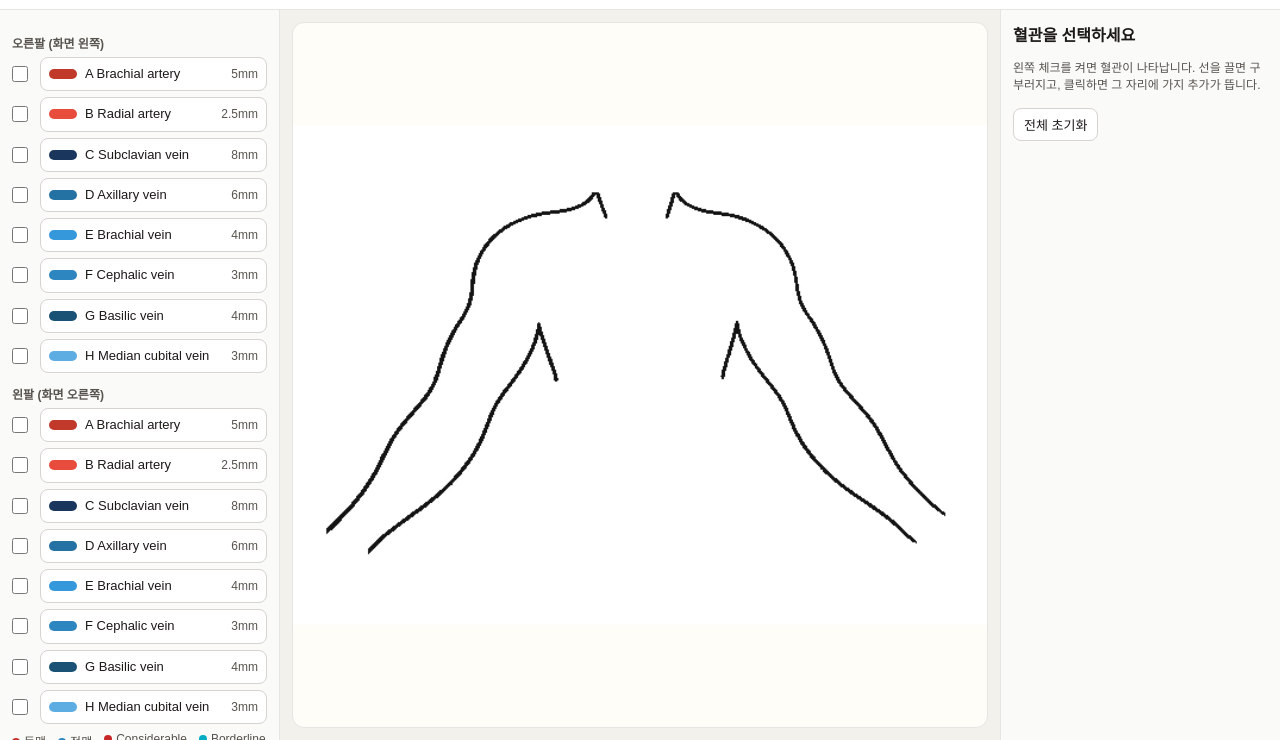
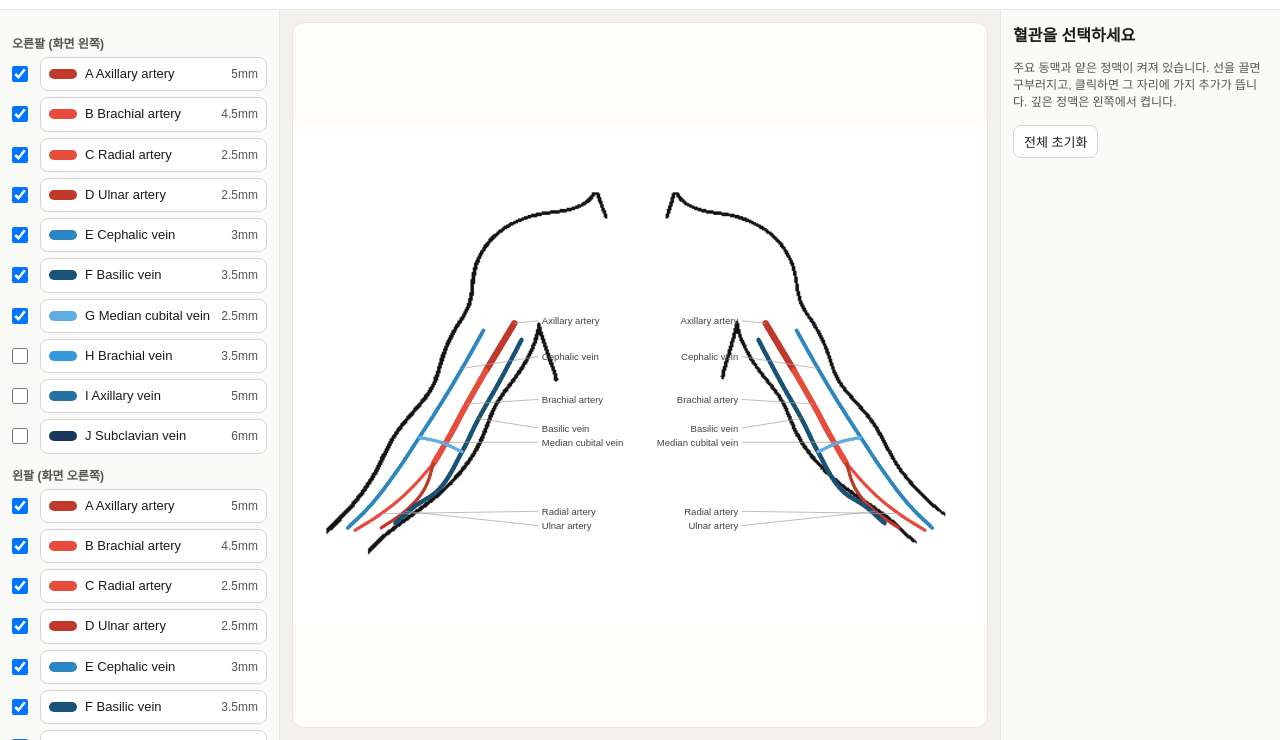
Before and after one commit to JangTaeSung/uddang, a plain HTML site: page index.html in a window 1280 px wide. Shown: the part 60-800 px from the top of the page. Drawn offline with Linux system fonts and the light colour scheme.

Commit message:
Show the upper-limb arteries and superficial veins as a connected course.
Axillary artery continues into the brachial artery and splits into the radial and ulnar arteries, with the cephalic and basilic veins linked by the median cubital vein. Names sit beside each vessel.

Co-authored-by: JangTaeSung <JangTaeSung@users.noreply.github.com>

```diff
--- a/js/app.js
+++ b/js/app.js
@@ -425,6 +425,7 @@ function renderVessels() {
   syncJunctions();
   vesselLayer.replaceChildren();
   labelLayer.replaceChildren();
+  const labels = [];
   for (const vessel of state.vessels) {
     if (!isShown(vessel)) continue;
     const center = curvePath(vessel.points);
@@ -439,29 +440,58 @@ function renderVessels() {
     hit.style.cursor = state.mode === "paint" ? "crosshair" : "grab";
     vesselLayer.append(hit);
     appendRibbon(vessel);
-
-    const tip = vessel.points[vessel.points.length - 1];
-    const beforeTip = vessel.points[Math.max(0, vessel.points.length - 2)];
-    const text = document.createElementNS("http://www.w3.org/2000/svg", "text");
+    const anchorIndex = Math.min(Math.max(vessel.labelAt ?? 1, 0), vessel.points.length - 1);
+    const anchor = vessel.points[anchorIndex];
     if (vessel.parentId) {
+      const tip = vessel.points[vessel.points.length - 1];
+      const beforeTip = vessel.points[Math.max(0, vessel.points.length - 2)];
       const dx = tip.x - beforeTip.x;
       const dy = tip.y - beforeTip.y;
       const length = Math.hypot(dx, dy) || 1;
+      const text = document.createElementNS("http://www.w3.org/2000/svg", "text");
       text.setAttribute("x", String(tip.x + (dx / length) * 8));
       text.setAttribute("y", String(tip.y + (dy / length) * 8));
       text.setAttribute("text-anchor", dx < 0 ? "end" : "start");
+      text.setAttribute("font-size", "8");
+      text.setAttribute("fill", "#44403c");
+      text.setAttribute("pointer-events", "none");
+      text.textContent = vessel.name;
+      labelLayer.append(text);
     } else {
-      const outward = vessel.side === "rt" ? -1 : 1;
-      const stack = { A: -8, B: -10, C: -12, D: 4, E: 8, F: -14, G: 12, H: 2 }[vessel.code] || 0;
-      text.setAttribute("x", String(beforeTip.x + outward * 4));
-      text.setAttribute("y", String(beforeTip.y + stack));
-      text.setAttribute("text-anchor", vessel.side === "rt" ? "end" : "start");
+      labels.push({
+        side: vessel.side,
+        name: vessel.name,
+        x: anchor.x,
+        y: anchor.y,
+        prefer: anchor.y + (vessel.labelDy || 0),
+      });
     }
-    text.setAttribute("font-size", "9");
-    text.setAttribute("fill", "#44403c");
-    text.setAttribute("pointer-events", "none");
-    text.textContent = `${vessel.code} ${vessel.diameter}`;
-    labelLayer.append(text);
+  }
+  for (const side of ["rt", "lt"]) {
+    const items = labels.filter((item) => item.side === side).sort((a, b) => a.prefer - b.prefer);
+    const column = side === "rt" ? 206 : MAP_WIDTH - 206;
+    let lastY = -999;
+    for (const item of items) {
+      const y = Math.max(item.prefer, lastY + 12);
+      lastY = y;
+      const leader = document.createElementNS("http://www.w3.org/2000/svg", "line");
+      leader.setAttribute("x1", String(item.x));
+      leader.setAttribute("y1", String(item.y));
+      leader.setAttribute("x2", String(column));
+      leader.setAttribute("y2", String(y));
+      leader.setAttribute("stroke", "#a8a29e");
+      leader.setAttribute("stroke-width", "0.6");
+      leader.setAttribute("pointer-events", "none");
+      const text = document.createElementNS("http://www.w3.org/2000/svg", "text");
+      text.setAttribute("x", String(column + (side === "rt" ? 3 : -3)));
+      text.setAttribute("y", String(y + 3));
+      text.setAttribute("text-anchor", side === "rt" ? "start" : "end");
+      text.setAttribute("font-size", "8");
+      text.setAttribute("fill", "#44403c");
+      text.setAttribute("pointer-events", "none");
+      text.textContent = item.name;
+      labelLayer.append(leader, text);
+    }
   }
 }
 
@@ -639,7 +669,7 @@ function renderInspector() {
     title.textContent = state.mode === "paint" ? "칠하기" : "혈관을 선택하세요";
     hint.textContent = state.mode === "paint"
       ? "붓으로 혈관 위를 칠합니다. 혈전 색을 고르거나 지우개로 지웁니다."
-      : "왼쪽 체크를 켜면 혈관이 나타납니다. 선을 끌면 구부러지고, 클릭하면 그 자리에 가지 추가가 뜹니다.";
+      : "주요 동맥과 얕은 정맥이 켜져 있습니다. 선을 끌면 구부러지고, 클릭하면 그 자리에 가지 추가가 뜹니다. 깊은 정맥은 왼쪽에서 켭니다.";
   }
   document.querySelector("#mode-path").classList.toggle("active", state.mode === "path");
   document.querySelector("#mode-paint").classList.toggle("active", state.mode === "paint");
--- a/js/vessels.js
+++ b/js/vessels.js
@@ -1,41 +1,8 @@
-/** 상지 혈관 기본 도식. 화면 왼쪽 = 오른팔, 화면 오른쪽 = 왼팔. 위쪽 = 요골(엄지) 쪽.
+/** 상지 혈관 기본 도식. 화면 왼쪽 = 오른팔, 화면 오른쪽 = 왼팔. 바깥쪽 = 요골(엄지) 쪽.
  * 좌표는 assets/body-outline.png (583×419) 위에 맞춘다.
  */
 
 const CENTER = 583 / 2;
-
-const RT_AXIS = [
-  { x: 178, y: 168 },
-  { x: 160, y: 196 },
-  { x: 142, y: 224 },
-  { x: 122, y: 252 },
-  { x: 102, y: 280 },
-  { x: 82, y: 306 },
-  { x: 62, y: 330 },
-  { x: 48, y: 346 },
-];
-
-function offsetPath(points, amount) {
-  return points.map((point, index) => {
-    const prev = points[Math.max(0, index - 1)];
-    const next = points[Math.min(points.length - 1, index + 1)];
-    const dx = next.x - prev.x;
-    const dy = next.y - prev.y;
-    const length = Math.hypot(dx, dy) || 1;
-    return {
-      x: Math.round((point.x + (-dy / length) * amount) * 10) / 10,
-      y: Math.round((point.y + (dx / length) * amount) * 10) / 10,
-    };
-  });
-}
-
-function sliceAxis(start, end, amount) {
-  return offsetPath(RT_AXIS.slice(start, end), amount);
-}
-
-function elbowPoint(amount) {
-  return offsetPath(RT_AXIS.slice(3, 6), amount)[1];
-}
 
 function mirrorX(points) {
   return points.map((p) => ({ x: CENTER * 2 - p.x, y: p.y }));
@@ -57,34 +24,84 @@ function withHandles(raw) {
 
 const ARM = {
   rt: {
-    brachial: sliceAxis(1, 5, -1),
-    radial: sliceAxis(4, 8, 8),
+    // 동맥은 액와에서 상완으로 이어지고, 팔꿈치에서 요골(가쪽)과 척골(안쪽)로 갈라진다.
+    axillary: [
+      { x: 186, y: 166 },
+      { x: 174, y: 186 },
+      { x: 162, y: 206 },
+    ],
+    brachial: [
+      { x: 162, y: 206 },
+      { x: 146, y: 234 },
+      { x: 132, y: 260 },
+      { x: 118, y: 284 },
+    ],
+    radial: [
+      { x: 118, y: 284 },
+      { x: 96, y: 308 },
+      { x: 74, y: 326 },
+      { x: 52, y: 340 },
+    ],
+    ulnar: [
+      { x: 118, y: 284 },
+      { x: 110, y: 306 },
+      { x: 94, y: 324 },
+      { x: 74, y: 338 },
+    ],
+    // 얕은 정맥. 두정맥은 가쪽, 기저정맥은 안쪽, 정중주와정맥이 팔꿈치에서 둘을 잇는다.
+    cephalic: [
+      { x: 160, y: 172 },
+      { x: 142, y: 204 },
+      { x: 124, y: 234 },
+      { x: 106, y: 262 },
+      { x: 86, y: 292 },
+      { x: 66, y: 318 },
+      { x: 46, y: 338 },
+    ],
+    basilic: [
+      { x: 192, y: 180 },
+      { x: 174, y: 214 },
+      { x: 156, y: 246 },
+      { x: 142, y: 274 },
+      { x: 124, y: 304 },
+      { x: 102, y: 320 },
+      { x: 86, y: 334 },
+    ],
+    median: [
+      { x: 106, y: 262 },
+      { x: 124, y: 266 },
+      { x: 142, y: 274 },
+    ],
     subclavian: [
-      { x: 246, y: 86 },
-      { x: 228, y: 104 },
-      { x: 210, y: 130 },
+      { x: 196, y: 172 },
+      { x: 186, y: 186 },
+      { x: 176, y: 200 },
     ],
     "axillary-vein": [
-      { x: 210, y: 136 },
-      { x: 196, y: 154 },
-      { x: 184, y: 172 },
+      { x: 176, y: 200 },
+      { x: 168, y: 220 },
+      { x: 158, y: 238 },
     ],
-    "brachial-vein": sliceAxis(0, 5, -8),
-    cephalic: sliceAxis(0, 8, 13),
-    basilic: sliceAxis(1, 7, -13),
-    median: [elbowPoint(13), elbowPoint(-13)],
+    "brachial-vein": [
+      { x: 158, y: 238 },
+      { x: 146, y: 258 },
+      { x: 134, y: 276 },
+      { x: 122, y: 292 },
+    ],
   },
 };
 
 const CATALOG = [
-  { key: "brachial", code: "A", name: "Brachial artery", kind: "artery", color: "#c0392b", diameter: 5 },
-  { key: "radial", code: "B", name: "Radial artery", kind: "artery", color: "#e74c3c", diameter: 2.5 },
-  { key: "subclavian", code: "C", name: "Subclavian vein", kind: "vein", color: "#1a365d", diameter: 8 },
-  { key: "axillary-vein", code: "D", name: "Axillary vein", kind: "vein", color: "#2471a3", diameter: 6 },
-  { key: "brachial-vein", code: "E", name: "Brachial vein", kind: "vein", color: "#3498db", diameter: 4 },
-  { key: "cephalic", code: "F", name: "Cephalic vein", kind: "vein", color: "#2e86c1", diameter: 3 },
-  { key: "basilic", code: "G", name: "Basilic vein", kind: "vein", color: "#1a5276", diameter: 4 },
-  { key: "median", code: "H", name: "Median cubital vein", kind: "vein", color: "#5dade2", diameter: 3 },
+  { key: "axillary", code: "A", name: "Axillary artery", kind: "artery", color: "#c0392b", diameter: 5, visible: true, labelAt: 0, labelDy: -2 },
+  { key: "brachial", code: "B", name: "Brachial artery", kind: "artery", color: "#e74c3c", diameter: 4.5, visible: true, labelAt: 1, labelDy: -4 },
+  { key: "radial", code: "C", name: "Radial artery", kind: "artery", color: "#e74c3c", diameter: 2.5, visible: true, labelAt: 2, labelDy: -2 },
+  { key: "ulnar", code: "D", name: "Ulnar artery", kind: "artery", color: "#c0392b", diameter: 2.5, visible: true, labelAt: 2, labelDy: 8 },
+  { key: "cephalic", code: "E", name: "Cephalic vein", kind: "vein", color: "#2e86c1", diameter: 3, visible: true, labelAt: 1, labelDy: -10 },
+  { key: "basilic", code: "F", name: "Basilic vein", kind: "vein", color: "#1a5276", diameter: 3.5, visible: true, labelAt: 2, labelDy: 8 },
+  { key: "median", code: "G", name: "Median cubital vein", kind: "vein", color: "#5dade2", diameter: 2.5, visible: true, labelAt: 1, labelDy: -8 },
+  { key: "brachial-vein", code: "H", name: "Brachial vein", kind: "vein", color: "#3498db", diameter: 3.5, visible: false, labelAt: 1, labelDy: 6 },
+  { key: "axillary-vein", code: "I", name: "Axillary vein", kind: "vein", color: "#2471a3", diameter: 5, visible: false, labelAt: 0, labelDy: 8 },
+  { key: "subclavian", code: "J", name: "Subclavian vein", kind: "vein", color: "#1a365d", diameter: 6, visible: false, labelAt: 0, labelDy: -6 },
 ];
 
 const KOREAN_NAMES = {
@@ -100,7 +117,29 @@ const KOREAN_NAMES = {
   "쇄골하정맥": "Subclavian vein",
 };
 
-const REMOVED_IDS = ["rt-axillary", "lt-axillary", "rt-ulnar", "lt-ulnar"];
+const OLD_RT = {
+  brachial: [[160.8, 196.5], [142.8, 224.6], [122.8, 252.6], [102.8, 280.6]],
+  radial: [[95.7, 275.1], [75.8, 301], [55.9, 324.8], [42, 340.7]],
+  subclavian: [[246, 86], [228, 104], [210, 130]],
+  "axillary-vein": [[210, 136], [196, 154], [184, 172]],
+  "brachial-vein": [[184.7, 172.3], [166.7, 200.3], [148.6, 228.5], [128.5, 256.6], [108.5, 284.6]],
+  cephalic: [[167.1, 161], [149.1, 189], [131.2, 216.7], [111.4, 244.4], [91.6, 272.3], [71.8, 297.9], [52.1, 321.6], [38.2, 337.4]],
+  basilic: [[170.9, 203], [152.8, 231.3], [132.6, 259.6], [112.4, 287.7], [92.2, 314.1], [72, 338.3]],
+  median: [[91.6, 272.3], [112.4, 287.7]],
+};
+
+function oldCourse(id) {
+  const key = id.slice(3);
+  const raw = OLD_RT[key];
+  if (!raw || (id.slice(0, 3) !== "rt-" && id.slice(0, 3) !== "lt-")) return null;
+  if (id.startsWith("rt-")) return raw;
+  return raw.map(([x, y]) => [CENTER * 2 - x, y]);
+}
+
+function sameCourse(points, raw) {
+  if (!points || !raw || points.length !== raw.length) return false;
+  return points.every((point, index) => Math.hypot(point.x - raw[index][0], point.y - raw[index][1]) < 1.5);
+}
 
 export function createDefaultVessels() {
   const vessels = [];
@@ -116,9 +155,11 @@ export function createDefaultVessels() {
         name: spec.name,
         kind: spec.kind,
         color: spec.color,
-        visible: false,
+        visible: spec.visible,
         diameter: spec.diameter,
         style: "normal",
+        labelAt: spec.labelAt,
+        labelDy: spec.labelDy,
         points: withHandles(raw),
       });
     }
@@ -138,26 +179,21 @@ export function useEnglishNames(vessels) {
 }
 
 export function syncCatalog(vessels) {
-  const removed = new Set(REMOVED_IDS);
-  let grew = true;
-  while (grew) {
-    grew = false;
-    for (const vessel of vessels) {
-      if (vessel.parentId && removed.has(vessel.parentId) && !removed.has(vessel.id)) {
-        removed.add(vessel.id);
-        grew = true;
-      }
-    }
-  }
   const byId = new Map();
-  for (const vessel of vessels) {
-    if (!removed.has(vessel.id)) byId.set(vessel.id, vessel);
-  }
+  for (const vessel of vessels) byId.set(vessel.id, vessel);
   const result = [];
   for (const fresh of createDefaultVessels()) {
     const existing = byId.get(fresh.id);
     if (existing) {
+      if (sameCourse(existing.points, oldCourse(fresh.id))) {
+        existing.points = fresh.points;
+        existing.visible = fresh.visible;
+        existing.diameter = fresh.diameter;
+        existing.color = fresh.color;
+      }
       existing.code = fresh.code;
+      existing.labelAt = fresh.labelAt;
+      existing.labelDy = fresh.labelDy;
       result.push(existing);
       byId.delete(fresh.id);
     } else {
```
Also changed, not shown: index.html (+1 -1 lines), 1 other file.
